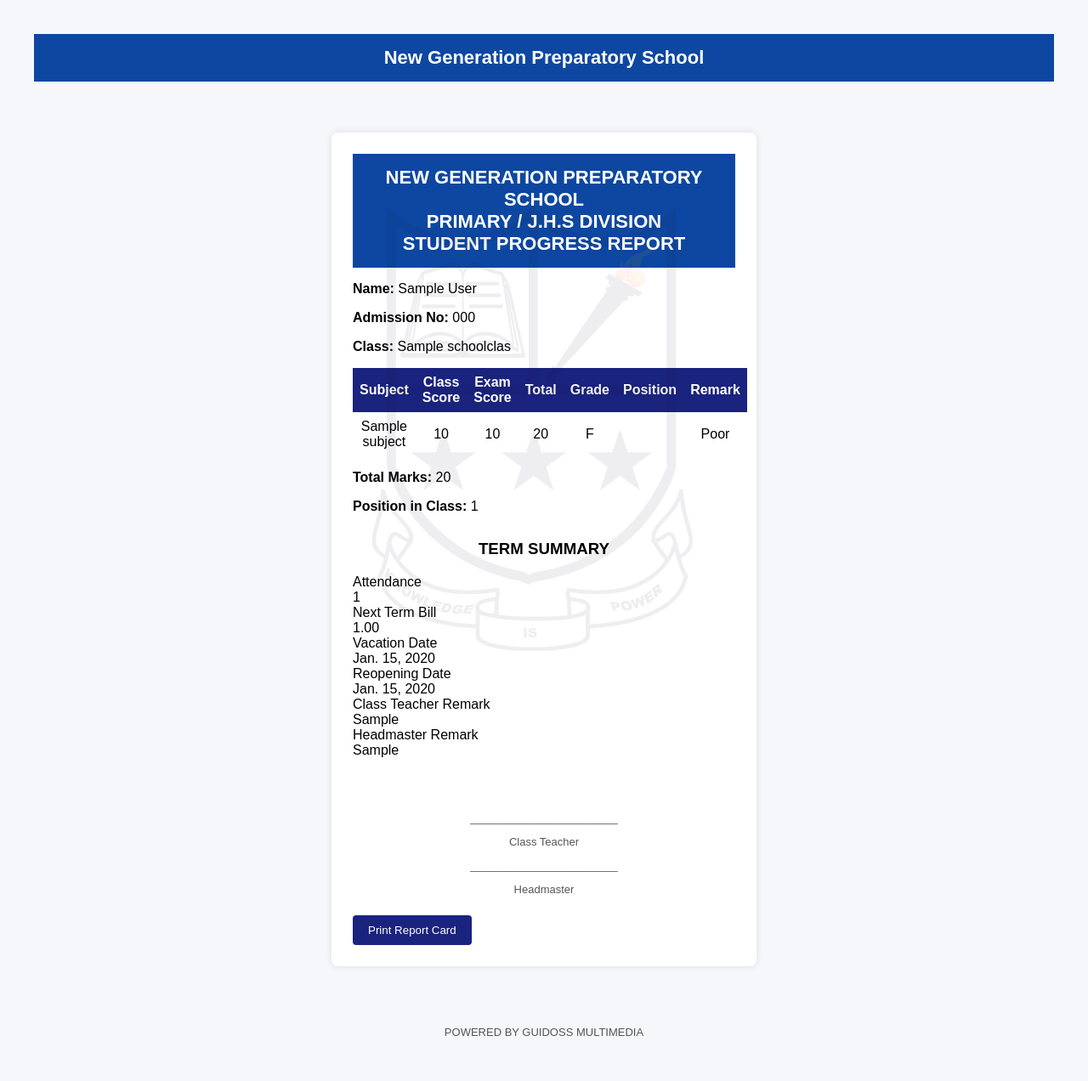
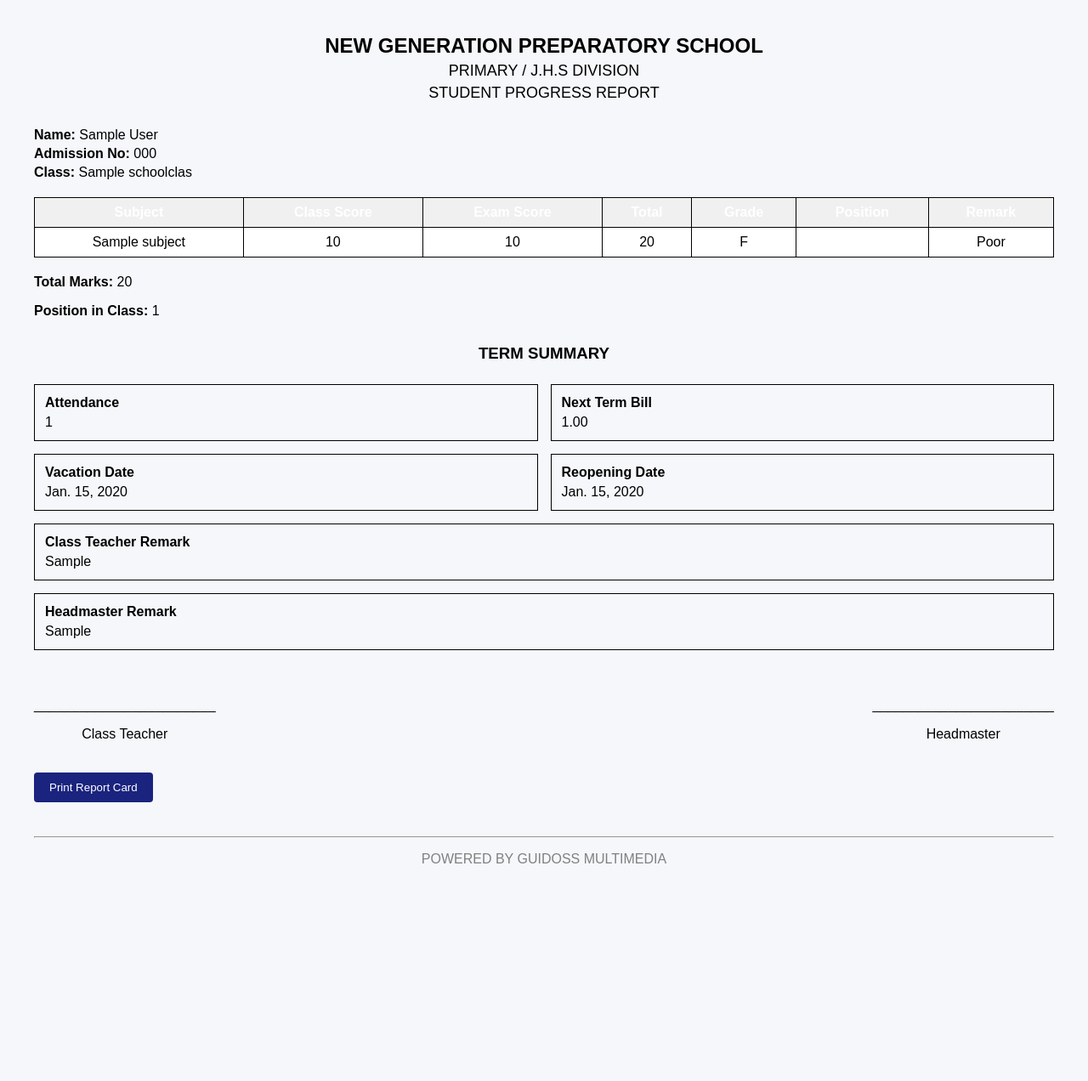
Before and after one commit to guidoss100/school-result-system, a Django app: page /report/1/1/ in a window 1280 px wide. Shown: the whole page at 85% size. After the commit the page ends 1016 px from the top, so only its background shows below. Run offline with Django 5.2, Linux system fonts and the light colour scheme; tables that the repository leaves empty hold one stand-in row (values such as "Sample post").

Commit message:
reverted enter scores and report card

```diff
--- a/result_system/core/templates/core/enter_scores.html
+++ b/result_system/core/templates/core/enter_scores.html
@@ -1,7 +1,8 @@
-{% extends "base.html" %}
+
 {% load static %}
 
 {% load custom_filters %}
+<link rel="stylesheet" href="{% static 'css/style.css' %}">
 <h2>Enter Student Scores
 
 </h2>
--- a/result_system/core/templates/core/report_card.html
+++ b/result_system/core/templates/core/report_card.html
@@ -1,23 +1,113 @@
-{% extends "base.html" %}
+
 {% load static %}
+<link rel="stylesheet" href="{% static 'css/style.css' %}">
+<!DOCTYPE html>
+<html>
+<head>
+<title>Report Card</title>
 
-{% block content %}
+<style>
 
-<div class="container">
+body{
+    font-family: Arial, sans-serif;
+    margin:40px;
+}
+
+.header{
+    text-align:center;
+}
+
+.school-name{
+    font-size:24px;
+    font-weight:bold;
+}
+
+.report-title{
+    font-size:18px;
+    margin-top:5px;
+}
+
+.student-info{
+    margin-top:30px;
+}
+
+.student-info p{
+    margin:4px 0;
+}
+
+table{
+    border-collapse:collapse;
+    width:100%;
+    margin-top:20px;
+}
+
+th, td{
+    border:1px solid black;
+    padding:8px;
+    text-align:center;
+}
+
+th{
+    background:#f0f0f0;
+}
+
+.summary{
+    margin-top:20px;
+}
+
+.footer{
+    margin-top:40px;
+    display:flex;
+    justify-content:space-between;
+}
+
+.signature{
+    text-align:center;
+}
+
+.print-btn{
+    margin-top:20px;
+}
+
+.watermark{
+    position:fixed;
+    top:5%;
+    left:2%;
+    opacity:0.08;
+    z-index:-1;
+}
+
+</style>
+
+
+</head>
+
+<body>
+
 
 <div class="header">
+
+
+
 <div class="school-name">NEW GENERATION PREPARATORY SCHOOL</div>
 <div class="report-title">PRIMARY / J.H.S DIVISION</div>
 <div class="report-title">STUDENT PROGRESS REPORT</div>
+
 </div>
 
 <div class="student-info">
+
 <p><b>Name:</b> {{ student.first_name }} {{ student.last_name }}</p>
+
 <p><b>Admission No:</b> {{ student.admission_number }}</p>
+
 <p><b>Class:</b> {{ student.school_class }}</p>
+
 </div>
 
+
 <table>
+
 <tr>
 <th>Subject</th>
 <th>Class Score</th>
@@ -29,6 +119,7 @@
 </tr>
 
 {% for score in scores %}
+
 <tr>
 <td>{{ score.subject.name }}</td>
 <td>{{ score.class_score }}</td>
@@ -38,16 +129,47 @@
 <td>{{ score.position }}</td>
 <td>{{ score.remark }}</td>
 </tr>
+
 {% endfor %}
 
 </table>
 
+
 <div class="summary">
+
 <p><b>Total Marks:</b> {{ total_marks }}</p>
+
 <p><b>Position in Class:</b> {{ overall_position }}</p>
+
 </div>
 
+
 {% if summary %}
+
+<style>
+.summary-grid {
+    display: grid;
+    grid-template-columns: repeat(2, 1fr);
+    gap: 15px;
+    margin-top: 25px;
+}
+
+.summary-box {
+    border: 1px solid black;
+    padding: 12px;
+    min-height: 20px;
+}
+
+.summary-box.full {
+    grid-column: span 2;
+}
+
+.summary-title {
+    font-weight: bold;
+    margin-bottom: 5px;
+}
+</style>
+
 
 <h3 style="text-align:center; margin-top:30px;">TERM SUMMARY</h3>
 
@@ -87,6 +209,7 @@
 
 {% endif %}
 
+
 <div class="footer">
 
 <div class="signature">
@@ -101,10 +224,17 @@
 
 </div>
 
+
 <div class="print-btn">
 <button onclick="window.print()">Print Report Card</button>
 </div>
 
-</div>
+</body>
+<footer style="text-align:center;margin-top:40px;color:gray;">
 
-{% endblock %}
+<hr>
+
+<p>POWERED BY GUIDOSS MULTIMEDIA</p>
+
+</footer>
+</html>
```
Lines whose indentation alone changed are shown as unchanged.
